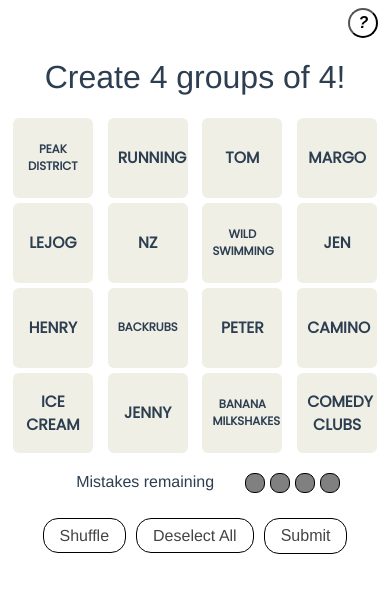
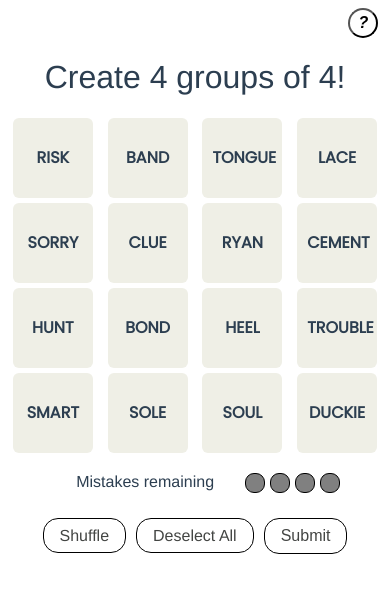
Before and after one commit to margOnline/connections, a Vue app: page / in a window 390 px wide. Shown: the top 592 px of the page. Built offline with nearby package versions, Linux system fonts and the light colour scheme; a web font is replaced by a local one.

Commit message:
Update media queries for long words (#27)

```diff
--- a/src/App.vue
+++ b/src/App.vue
@@ -6,8 +6,8 @@
 
 <script>
 export default {
-  name: "App",
-};
+  name: 'App',
+}
 </script>
 
 <style>
@@ -27,14 +27,15 @@ export default {
 .hard {
   background-color: #ba81c5;
 }
-@media (min-width: 768px) and (max-width: 1060px) {
-  .container {
-    width: 60%;
-  }
-}
-@media (min-width: 240px) and (max-width: 720px) {
+@media (min-width: 240px) {
   .container {
     width: 100%;
   }
 }
+@media (min-width: 480px) {
+  .container {
+    width: 380px;
+    max-width: 380px;
+  }
+}
 </style>
--- a/src/categories.json
+++ b/src/categories.json
@@ -3,27 +3,27 @@
     {
       "id": 1,
       "level": "Easy",
-      "name": "Jenry's parents",
+      "name": "Shoe parts",
       "solved": false,
       "guessedOrder": 0
     },
     {
       "id": 2,
       "level": "Moderate",
-      "name": "Jenry's meaningful places",
+      "name": "Board games",
       "solved": false,
       "guessedOrder": 0
     },
     {
       "id": 3,
       "level": "Challenging",
-      "name": "Jen loves ...",
+      "name": "Fictional spies",
       "guessedOrder": 0
     },
     {
       "id": 4,
       "level": "Hard",
-      "name": "Henry loves ...",
+      "name": "Rubber __",
       "guessedOrder": 0
     }
   ]
--- a/src/components/WordSquare.vue
+++ b/src/components/WordSquare.vue
@@ -9,7 +9,7 @@
 </template>
 
 <script>
-import { isProxy, toRaw } from "vue";
+import { isProxy, toRaw } from 'vue'
 
 export default {
   props: {
@@ -17,28 +17,28 @@ export default {
   },
   methods: {
     toggleSelected(event) {
-      const clickedWord = event.target.innerText.toLowerCase();
-      this.$store.dispatch("switchWordSelected", { text: clickedWord });
+      const clickedWord = event.target.innerText.toLowerCase()
+      this.$store.dispatch('switchWordSelected', { text: clickedWord })
     },
     isLong(word) {
-      let rawWord;
+      let rawWord
 
       if (isProxy(word)) {
-        rawWord = toRaw(word);
+        rawWord = toRaw(word)
       }
-      return rawWord.text.split(" ").some((w) => w.length > 7);
+      return rawWord.text.split(' ').some((w) => w.length > 7)
     },
   },
-};
+}
 </script>
 
 <style scoped>
-@import url("https://fonts.googleapis.com/css2?family=Open+Sans:wght@600&family=Oxygen&family=Oxygen+Mono&family=Poppins&display=swap");
+@import url('https://fonts.googleapis.com/css2?family=Open+Sans:wght@600&family=Oxygen&family=Oxygen+Mono&family=Poppins&display=swap');
 .word {
-  font-size: 4cqw;
+  font-size: 1rem;
   font-weight: 700;
   display: inline-block;
-  font-family: "Poppins";
+  font-family: 'Poppins';
   height: 60px;
   width: 60px;
   background-color: #efefe6;
@@ -52,7 +52,7 @@ export default {
   color: black;
 }
 .small_font {
-  font-size: 3cqw;
+  font-size: 1rem;
 }
 .selected {
   background-color: #5a594e;
--- a/src/words.json
+++ b/src/words.json
@@ -1,97 +1,97 @@
 {
   "items": [
     {
-      "text": "jenny",
+      "text": "sole",
       "categoryId": 1,
       "selected": false,
       "solved": false
     },
     {
-      "text": "margo",
+      "text": "lace",
       "categoryId": 1,
       "selected": false,
       "solved": false
     },
     {
-      "text": "peter",
+      "text": "heel",
       "categoryId": 1,
       "selected": false,
       "solved": false
     },
     {
-      "text": "tom",
+      "text": "tongue",
       "categoryId": 1,
       "selected": false,
       "solved": false
     },
     {
-      "text": "camino",
+      "text": "trouble",
       "categoryId": 2,
       "selected": false,
       "solved": false
     },
     {
-      "text": "lejog",
+      "text": "sorry",
       "categoryId": 2,
       "selected": false,
       "solved": false
     },
     {
-      "text": "nz",
+      "text": "clue",
       "categoryId": 2,
       "selected": false,
       "solved": false
     },
     {
-      "text": "peak district",
+      "text": "risk",
       "categoryId": 2,
       "selected": false,
       "solved": false
     },
     {
-      "text": "henry",
+      "text": "hunt",
       "categoryId": 3,
       "selected": false,
       "solved": false
     },
     {
-      "text": "backrubs",
+      "text": "bond",
       "categoryId": 3,
       "selected": false,
       "solved": false
     },
     {
-      "text": "ice cream",
+      "text": "smart",
       "categoryId": 3,
       "selected": false,
       "solved": false
     },
     {
-      "text": "wild swimming",
+      "text": "ryan",
       "categoryId": 3,
       "selected": false,
       "solved": false
     },
     {
-      "text": "jen",
+      "text": "cement",
       "categoryId": 4,
       "selected": false,
       "solved": false
     },
     {
-      "text": "banana milkshakes",
+      "text": "soul",
       "categoryId": 4,
       "selected": false,
       "solved": false
     },
     {
-      "text": "running",
+      "text": "band",
       "categoryId": 4,
       "selected": false,
       "solved": false
     },
     {
-      "text": "comedy clubs",
+      "text": "duckie",
       "categoryId": 4,
       "selected": false,
       "solved": false
```
